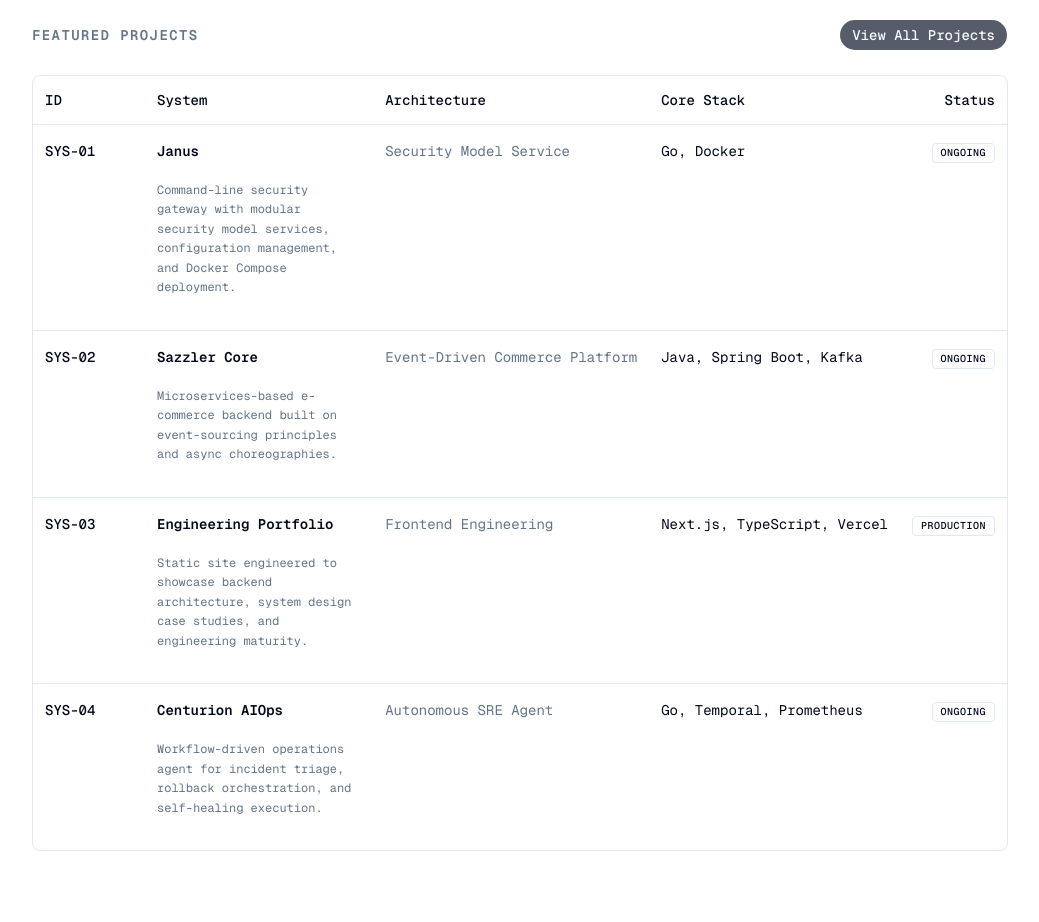
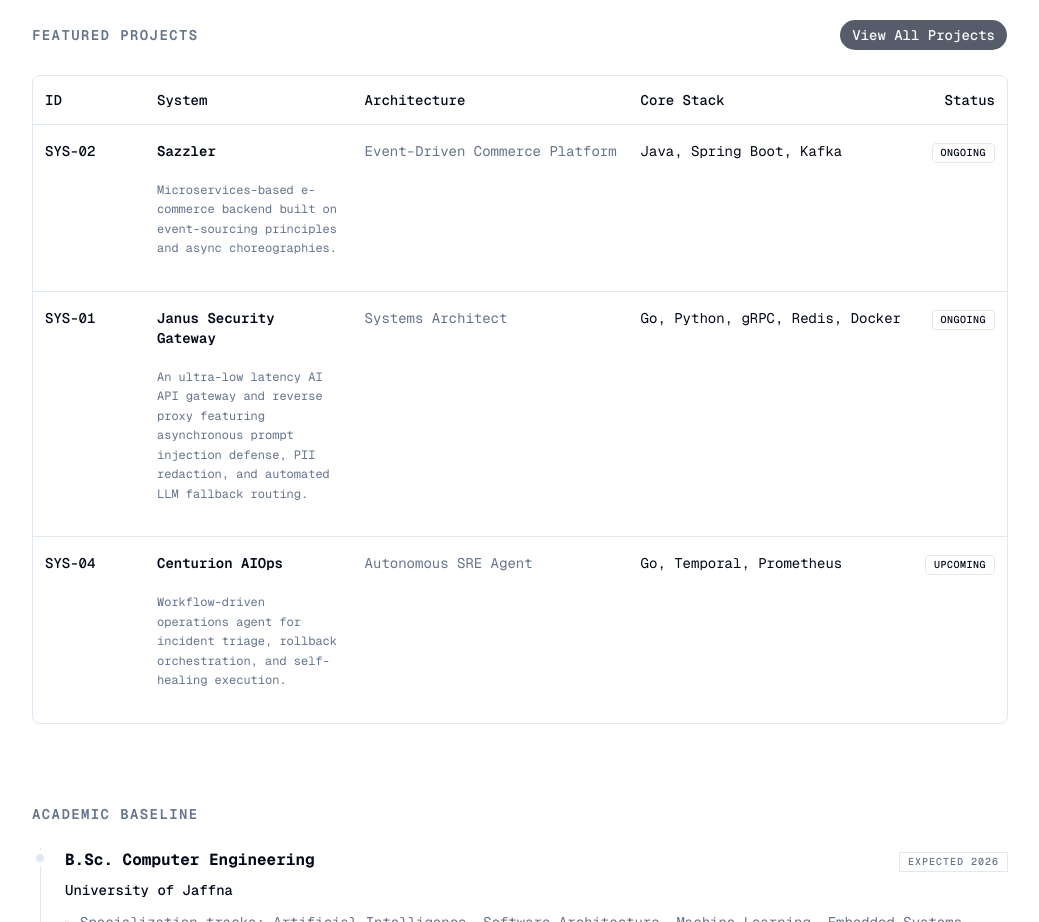
Before and after one commit to amodhyh/portfolio, a Next.js app: page / in a window 1280 px wide. Shown: the part 640-1562 px from the top of the page, without its empty margins (120-1159 px from the left). Built offline with nearby package versions, Linux system fonts and the light colour scheme.

Commit message:
centralize featured selection + refresh project data
- Add getFeaturedProjects() helper and featured slug list.
- Use featured selector in projects index + featured table.
- Update project records (slugs/statuses/descriptions) and add Sortify.
- Updated the existing projects data.

```diff
--- a/app/projects/page.tsx
+++ b/app/projects/page.tsx
@@ -1,4 +1,7 @@
 "use client";
+
+// Projects Page which contains all the projects and their portals to
+
 
 // app/projects/page.tsx
 import { useMemo, useState } from "react";
@@ -8,13 +11,14 @@ import { Card, CardHeader, CardTitle, CardDescription, CardContent } from "@/com
 import { buttonVariants } from "@/components/ui/button";
 import { GithubIcon } from "@/components/logo/logo";
 import { Table, TableBody, TableCell, TableHead, TableHeader, TableRow } from "@/components/ui/table";
-import { projects } from "@/data/projects";
+import { getFeaturedProjects, ProjectRecord, projects } from "@/data/projects";
 import { cn } from "@/lib/utils";
 
 export default function ProjectsIndexPage() {
   const [query, setQuery] = useState("");
 
-  const featuredProjects = projects.slice(0, 3);
+  // featured projects Cards
+  const featuredProjects : ProjectRecord[] = getFeaturedProjects();
 
   const filteredProjects = useMemo(() => {
     const normalizedQuery = query.trim().toLowerCase();
@@ -56,6 +60,7 @@ export default function ProjectsIndexPage() {
         </div>
         <div className="grid gap-6 md:grid-cols-2 lg:grid-cols-3">
           {featuredProjects.map((project) => (
+
             <Card key={project.id} className="group h-full border-border bg-card hover:border-primary hover:bg-accent/50 transition-all duration-200 flex flex-col relative overflow-hidden">
               <div className="absolute top-0 left-0 w-full h-1 bg-gradient-to-r from-border to-transparent group-hover:from-primary transition-colors" />
 
--- a/components/portfolio/active-systems.tsx
+++ b/components/portfolio/active-systems.tsx
@@ -5,9 +5,10 @@ import { Badge } from "@/components/ui/badge"
 import { buttonVariants } from "@/components/ui/button"
 import { cn } from "@/lib/utils"
 import { Table, TableBody, TableCell, TableHead, TableHeader, TableRow } from "@/components/ui/table"
-import type { ProjectRecord } from "@/data/projects"
+import { getFeaturedProjects,ProjectRecord } from "@/data/projects"
 
 export function FeaturedProjects({ projects }: { projects: ProjectRecord[] }) {
+  const featuredProjects = getFeaturedProjects();
   return (
     <section className="mb-20">
       <div className="mb-6 flex items-center justify-between gap-4 ">
@@ -32,7 +33,7 @@ export function FeaturedProjects({ projects }: { projects: ProjectRecord[] }) {
               </TableRow>
             </TableHeader>
             <TableBody>
-              {projects.map((project) => (
+              {featuredProjects.map((project) => (
                 <TableRow key={project.id}>
                   <TableCell className="font-medium align-top pt-4">{project.id}</TableCell>
                   <TableCell className="align-top pt-4 whitespace-normal">
--- a/data/projects.ts
+++ b/data/projects.ts
@@ -8,138 +8,140 @@ export interface RelatedArticle {
 }
 
 export interface ProjectRecord {
-  id: string;
+  id: string ;
   slug: string;
   name: string;
   githubUrl: string;
-  status: "Ongoing" | "Production" | "Research";
+  status: "Ongoing" | "Production" | "Upcoming" | "Completed";
   role: string;
   stack: string;
   shortDescription: string;
   description: string;
   architectureImage: string;
   architectureAlt: string;
-  relatedArticles: RelatedArticle[];
+  relatedArticles: RelatedArticle[] ;
 }
 
-export function getProjectBySlug(projectId: string) {
+
+
+// Featured Projects displayed int the cards
+const featured_projects = ["sazzler", "janus", "centurion"] as const;
+
+
+
+
+
+export function getProjectBySlug(projectId: string): ProjectRecord | undefined {
   return projects.find((project) => project.slug === projectId);
+}
+// get the featured project's ProjectRecord
+export function getFeaturedProjects(): ProjectRecord[] {
+  return featured_projects
+    .map((projectName) => getProjectBySlug(projectName))
+    .filter((project): project is ProjectRecord => project !== undefined);
 }
 
 export const projects: ProjectRecord[] = [
   {
     id: "SYS-01",
     slug: "janus",
-    name: "Janus",
+    name: "Janus Security Gateway",
     githubUrl: "https://github.com/amodhyh/Janus",
     status: "Ongoing",
-    role: "Security Model Service",
-    stack: "Go, Docker",
+    role: "Systems Architect",
+    stack: "Go, Python, gRPC, Redis, Docker",
     shortDescription:
-      "Command-line security gateway with modular security model services, configuration management, and Docker Compose deployment.",
+      "An ultra-low latency AI API gateway and reverse proxy featuring asynchronous prompt injection defense, PII redaction, and automated LLM fallback routing.",
     description:
-      "Janus is a lightweight Go-based security tool designed for command-line operations and model-driven protection layers. It includes dedicated services for security modeling, configuration handling, and containerized deployment via Docker Compose. The architecture supports low-overhead security checks and modular components, making it suitable for protecting CLI workflows or early-stage gateway scenarios in production environments.",
+      `Janus is an enterprise-grade AI edge proxy designed to secure, route, and audit LLM traffic. Built in Go for
+      sub-millisecond network I/O, it implements a polyglot architecture utilizing gRPC to communicate with a
+      dedicated Python sidecar for asynchronous Small Language Model (SLM) security inference. The system prioritizes architectural
+       resilience and zero-trust governance. Core capabilities include a Redis-backed Token Bucket algorithm for
+       distributed rate limiting, declarative YAML configuration for seamless provider failovers (Circuit Breaker pattern),
+       and out-of-band malicious payload interception to prevent token burn. By isolating the inference engine from the core
+       reverse proxy, Janus provides strict data sovereignty and prompt injection defense without sacrificing the
+       Time-To-First-Token (TTFT) performance critical to production AI applications.`,
     architectureImage: "/projects/architecture/janus.svg",
-    architectureAlt: "Janus architecture showing cmd/janus entrypoint, config layer, and security model service",
-    relatedArticles: [
-      {
-        id: "janus-art-1",
-        title: "Building Modular Security Models in Go",
-        source: "Dev.to",
-        href: "https://dev.to/",
-        summary: "Practical patterns for command-line security tools using Go modules and service isolation.",
-        thumbnail: "/projects/articles/go-security-model.svg"
-      },
-      {
-        id: "janus-art-2",
-        title: "Docker Compose for Security Tooling",
-        source: "Medium",
-        href: "https://medium.com/",
-        summary: "How to containerize Go-based security services for consistent development and deployment.",
-        thumbnail: "/projects/articles/docker-security.svg"
-      }
-    ]
+    architectureAlt: "Event-driven architecture diagram showing the Go control plane, Redis data plane, and the Python gRPC inspection layer.",
+    relatedArticles: []
   },
   {
     id: "SYS-02",
-    slug: "sazzler-core",
-    name: "Sazzler Core",
-    githubUrl: "https://github.com/amodhyh/sazzler-core",
+    slug: "sazzler",
+    name: "Sazzler",
+    githubUrl: "https://github.com/amodhyh/Project-Sazzler",
     status: "Ongoing",
     role: "Event-Driven Commerce Platform",
     stack: "Java, Spring Boot, Kafka",
     shortDescription:
       "Microservices-based e-commerce backend built on event-sourcing principles and async choreographies.",
     description:
-      "Sazzler operates as a heavy-lifting microservices platform handling core commerce domains. It relies on Kafka for asynchronous communication between inventory, ordering, and payment services. The architecture heavily emphasizes idempotent consumers, strict domain boundaries, and eventual consistency to maintain high throughput and reliability under load.",
+      `Sazzler operates as a heavy-lifting microservices platform handling core commerce domains.
+      It relies on Kafka for asynchronous communication between inventory, ordering, and payment services.
+      The architecture heavily emphasizes idempotent consumers, strict domain boundaries, and eventual
+      consistency to maintain high throughput and reliability under load.`,
     architectureImage: "/projects/architecture/sazzler.svg",
     architectureAlt: "Sazzler microservices topology communicating via Kafka event backbone",
     relatedArticles: [
-      {
-        id: "sazzler-art-1",
-        title: "Event-Driven Choreography in Spring Boot",
-        source: "Medium",
-        href: "https://medium.com/",
-        summary: "Managing distributed transactions and eventual consistency without two-phase commit.",
-        thumbnail: "/projects/articles/commerce-events.svg"
-      },
-      {
-        id: "sazzler-art-2",
-        title: "Designing Idempotent Kafka Consumers",
-        source: "Dev.to",
-        href: "https://dev.to/",
-        summary: "Practical implementation of deduplication keys and retry logic in Java.",
-        thumbnail: "/projects/articles/kafka-idempotency.svg"
-      }
+
     ]
   },
   {
     id: "SYS-03",
     slug: "developer-portfolio",
-    name: "Engineering Portfolio",
+    name: "Portfolio",
     githubUrl: "https://github.com/amodhyh/portfolio",
     status: "Production",
     role: "Frontend Engineering",
     stack: "Next.js, TypeScript, Vercel",
     shortDescription:
       "Static site engineered to showcase backend architecture, system design case studies, and engineering maturity.",
-    description:
-      "A high-performance portfolio built with strict TypeScript and Next.js. It focuses on clean UI layout and fast content delivery for technical case studies. The repository demonstrates modern frontend best practices, component reusability, and automated deployment pipelines.",
+    description: `A high-performance portfolio built with strict TypeScript and Next.js.
+    It focuses on clean UI layout and fast content delivery for technical case studies.
+    The repository demonstrates modern frontend best practices, componentreusability, and automated deployment pipelines.`,
     architectureImage: "/projects/architecture/portfolio.svg",
     architectureAlt: "Next.js static site generation pipeline",
     relatedArticles: []
   },
   {
     id: "SYS-04",
-    slug: "centurion-aiops",
+    slug: "centurion",
     name: "Centurion AIOps",
-    githubUrl: "https://github.com/amodhherath/centurion-aiops",
-    status: "Ongoing",
+    githubUrl: "https://github.com/amodhyh/centurion-aiops",
+    status: "Upcoming",
     role: "Autonomous SRE Agent",
     stack: "Go, Temporal, Prometheus",
     shortDescription:
       "Workflow-driven operations agent for incident triage, rollback orchestration, and self-healing execution.",
     description:
-      "Centurion automates operational response to telemetry anomalies. It consumes alerts, evaluates runbook strategies, and executes remediations through Temporal workflows. The architecture prioritizes observability, deterministic retries, and controlled escalation paths to human operators.",
+      `Centurion automates operational response to telemetry anomalies.
+      It consumes alerts, evaluates runbook strategies, and executes remediations through Temporal workflows.
+      The architecture prioritizes observability, deterministic retries, and controlled escalation paths to human operators.`,
     architectureImage: "/projects/architecture/centurion.svg",
     architectureAlt: "Centurion architecture with telemetry ingestion and Temporal orchestration",
     relatedArticles: [
-      {
-        id: "centurion-art-1",
-        title: "Designing Deterministic Incident Workflows",
-        source: "Hashnode",
-        href: "https://hashnode.com/",
-        summary: "An opinionated guide for reliable recovery pipelines using workflow engines.",
-        thumbnail: "/projects/articles/incident-workflows.svg"
-      },
-      {
-        id: "centurion-art-2",
-        title: "From Alert Fatigue to Actionable Signals",
-        source: "Substack",
-        href: "https://substack.com/",
-        summary: "Techniques for reducing noise and improving SRE response quality using telemetry contracts.",
-        thumbnail: "/projects/articles/alert-fatigue.svg"
-      }
+
     ]
   },
+
+  {
+  id: "SYS-05",
+  slug: "sortify",
+  name: "Sortify",
+  githubUrl: "https://github.com/amodhyh/Sortify",
+  status: "Completed",
+  role: "Fullstack AI Garbage Classifier",
+  stack: "React, FastAPI, Pytorch",
+  shortDescription:
+    "A full-stack AI application that processes and classifies waste materials using a custom machine learning model.",
+  description:
+    `Sortify addresses waste management inefficiencies through
+     automated image classification. A custom finetuned PyTorch CNN model is served via a FastAPI backend,
+     exposing endpoints for low-latency image inference. The React frontend consumes these APIs to provide users
+     with real-time feedback on garbage categorization, facilitating accurate recycling and disposal routin for 12 types
+     of garbage Classes.`,
+  architectureImage: "/projects/architecture/sortify.svg",
+  architectureAlt: "Sortify architecture highlighting a React frontend communicating with a FastAPI and PyTorch inference server",
+  relatedArticles: []
+},
 ];
```
